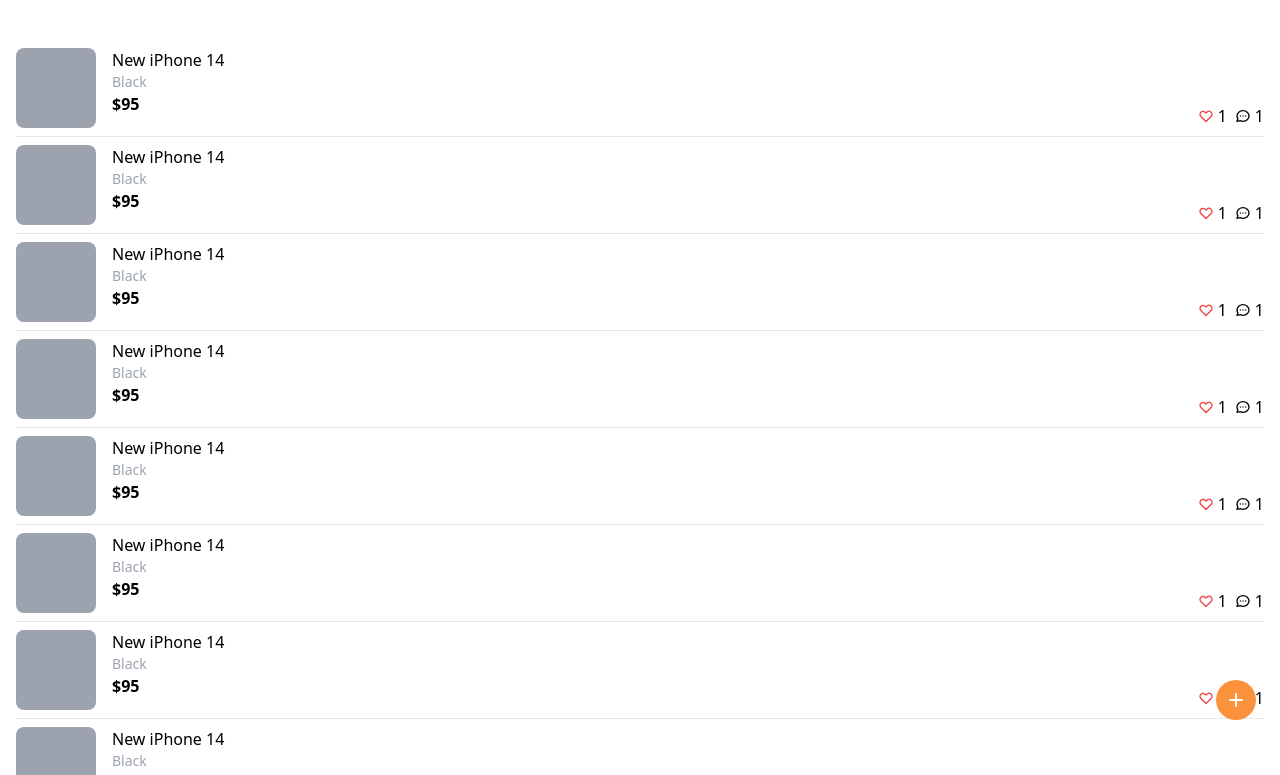
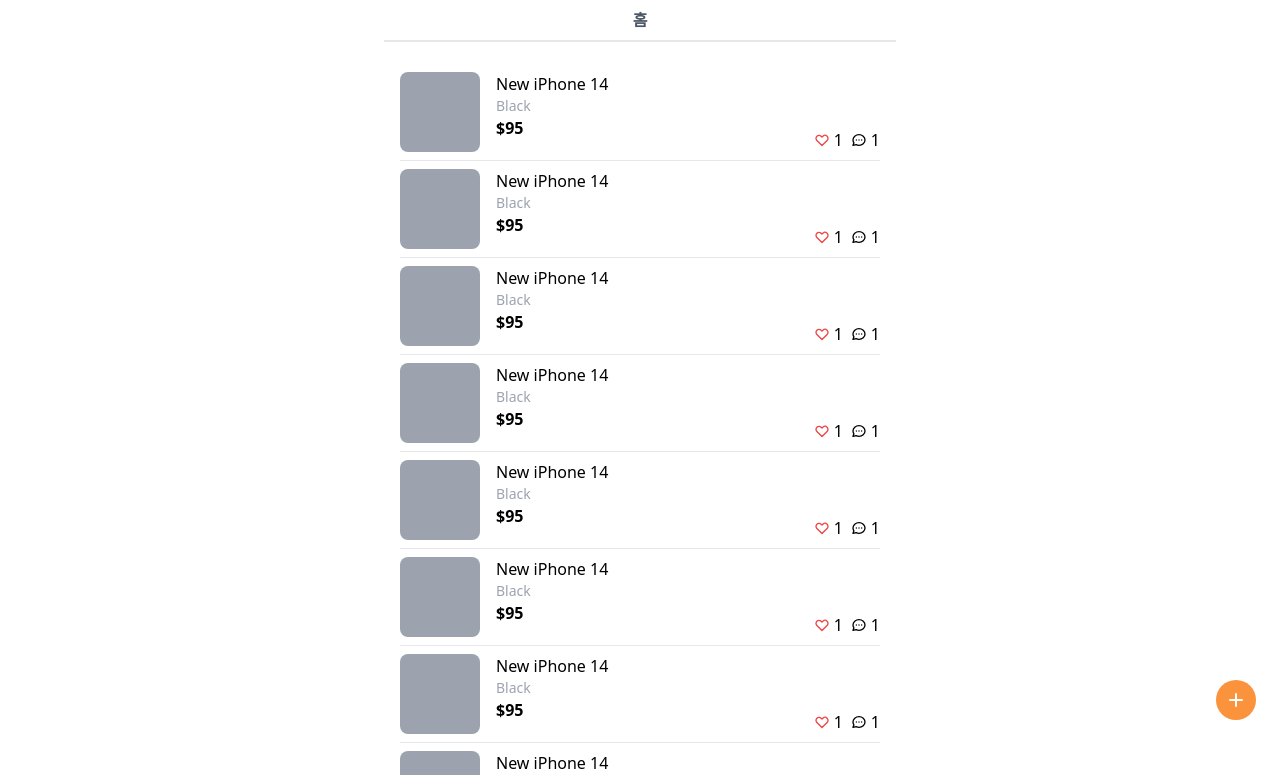
Before and after one commit to Yoonho5034/carrot-project, a Next.js app: page / in a window 1280 px wide. Shown: the top 775 px of the page. Built offline with nearby package versions, Linux system fonts and the light colour scheme.

Commit message:
Fix: 작업중

```diff
--- /dev/null
+++ b/components/Layout.js
@@ -0,0 +1,12 @@
+const Layout = ({ title, canGoBack, hasTabBar, children }) => {
+  return (
+    <div>
+      <div className="bg-white flex items-center justify-center py-2 fixed w-full max-w-lg border-b-2 font-semibold text-gray-600">
+        {title && <span>{title}</span>}
+      </div>
+      <div className={hasTabBar ? "py-16" : "pt-16"}>{children}</div>
+      {hasTabBar && <nav></nav>}
+    </div>
+  );
+};
+export default Layout;
--- a/pages/_app.js
+++ b/pages/_app.js
@@ -1,5 +1,9 @@
-import '@/styles/globals.css'
+import "@/styles/globals.css";
 
 export default function App({ Component, pageProps }) {
-  return <Component {...pageProps} />
+  return (
+    <div className="max-w-lg mx-auto w-full">
+      <Component {...pageProps} />
+    </div>
+  );
 }
--- a/pages/index.js
+++ b/pages/index.js
@@ -1,6 +1,9 @@
+import Layout from "@/components/Layout";
+
 const index = () => {
   return (
-    <div className="px-4 py-10">
+    <Layout title="홈">
+      <div className="px-4">
         {[1, 1, 1, 1, 1, 1, 1, 1, 1, 1, 1, 1].map((_, i) => (
           <div
             key={i}
@@ -70,6 +73,7 @@
           </svg>
         </button>
       </div>
+    </Layout>
   );
 };
 
```
Lines whose indentation alone changed are shown as unchanged.
